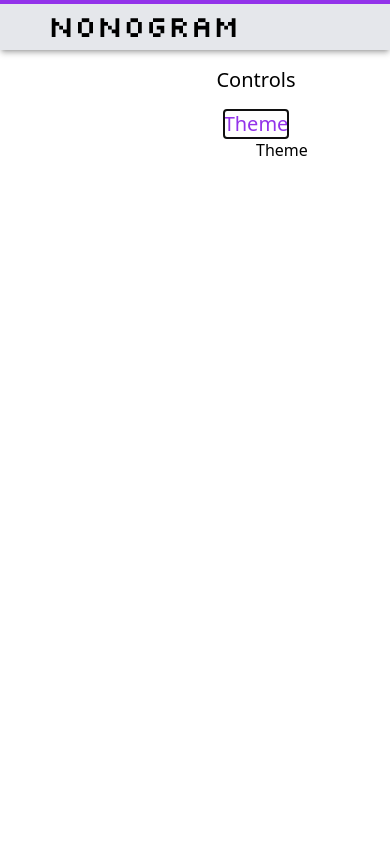
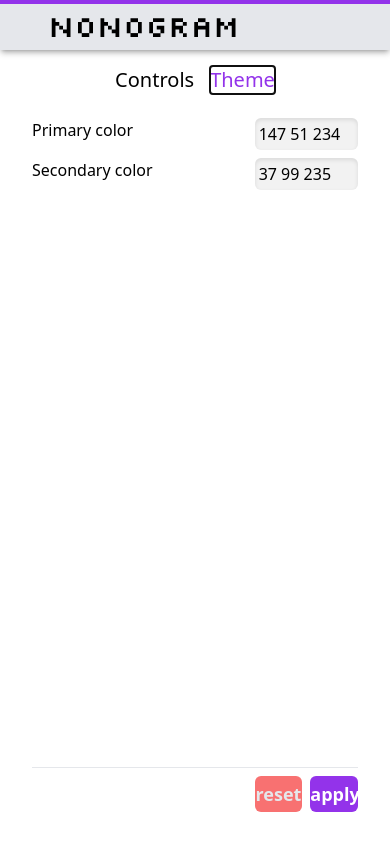
Before and after one commit to pharaok/nonogram, a Next.js app: page /settings in a window 390 px wide. Both pictures are taken after a click on the tab "Theme". Built offline with nearby package versions, Linux system fonts and the light colour scheme.

Commit message:
create theme settings tab

```diff
--- a/src/app/settings/page.tsx
+++ b/src/app/settings/page.tsx
@@ -1,12 +1,35 @@
 "use client";
 import * as Tabs from "@radix-ui/react-tabs";
-import { useSettings } from "settings";
+import Input from "components/input";
+import produce from "immer";
+import { capitalize, chunk } from "lodash-es";
+import { useState } from "react";
+import { Color, useSettings } from "settings";
 
+const hexToRGB = (hex: string) =>
+  chunk(hex.slice(1).split(""), 2)
+    .map((c) => parseInt(c.join(""), 16))
+    .join(" ");
+const RGBToHex = (rgb: string) =>
+  `#${rgb
+    .split(" ")
+    .map((n) => parseInt(n).toString(16).padStart(2, "0").toUpperCase())
+    .join("")}`;
+const toRGB = (s: string) => {
+  if (s[0] === "#") return hexToRGB(s);
+  return s;
+};
 export default function Settings() {
+  const colors = useSettings((state) => state.colors);
+  const setColor = useSettings((state) => state.setColor);
+  const [currColors, setCurrColors] = useState(colors);
   return (
-    <main>
-      <Tabs.Root defaultValue="controls" className="mx-64">
-        <Tabs.List className="flex flex-wrap justify-center gap-4 text-xl">
+    <main className="relative flex-1">
+      <Tabs.Root
+        defaultValue="controls"
+        className="absolute inset-0 mx-8 mb-8 flex flex-col gap-2 md:mx-[20%]"
+      >
+        <Tabs.List className="mb-4 flex flex-wrap justify-center gap-4 text-xl">
           {["Controls", "Theme"].map((v, i) => (
             <Tabs.Trigger
               key={i}
@@ -17,8 +40,62 @@ export default function Settings() {
             </Tabs.Trigger>
           ))}
         </Tabs.List>
+
         <Tabs.Content value="controls">Controls</Tabs.Content>
-        <Tabs.Content value="theme">Theme</Tabs.Content>
+        <Tabs.Content asChild value="theme">
+          <div className="grid grid-cols-3 gap-[inherit]">
+            {(Object.keys(currColors) as Color[]).map((color) => (
+              <>
+                <label className="col-span-2">{`${capitalize(
+                  color
+                )} color`}</label>
+                <Input
+                  type="text"
+                  value={currColors[color]}
+                  onChange={(e) => {
+                    setCurrColors(
+                      produce(currColors, (draft) => {
+                        draft[color] = e.currentTarget.value;
+                      })
+                    );
+                  }}
+                  key={color}
+                  onBlur={() => {
+                    (
+                      document.querySelector(":root") as HTMLElement
+                    ).style.setProperty(
+                      `--color-${color}`,
+                      toRGB(currColors[color])
+                    );
+                  }}
+                />
+              </>
+            ))}
+          </div>
+        </Tabs.Content>
+
+        <div className="flex-1 border-b border-b-gray-200"></div>
+        <div className="grid grid-cols-6 gap-[inherit]">
+          <button
+            className="col-start-5 rounded-md bg-red-400 py-1 text-lg font-bold text-white disabled:text-gray-200"
+            disabled={(Object.keys(colors) as Color[]).every(
+              (color) => toRGB(currColors[color]) === colors[color]
+            )}
+            onClick={() => setCurrColors(colors)}
+          >
+            reset
+          </button>
+          <button
+            className="rounded-md bg-primary py-1 text-lg font-bold text-white transition hover:bg-secondary"
+            onClick={(e) => {
+              (Object.keys(currColors) as Color[]).map((color) => {
+                setColor(color, toRGB(currColors[color]));
+              });
+            }}
+          >
+            apply
+          </button>
+        </div>
       </Tabs.Root>
     </main>
   );
--- /dev/null
+++ b/src/components/input.tsx
@@ -0,0 +1,10 @@
+import { HTMLProps } from "react";
+
+export default function Input(props: HTMLProps<HTMLInputElement>) {
+  return (
+    <input
+      {...props}
+      className={`${props.className} rounded-md bg-black/5 p-1 shadow-inner shadow-black/10`}
+    />
+  );
+}
--- a/src/settings.ts
+++ b/src/settings.ts
@@ -16,9 +16,10 @@ interface Settings {
     brush1: string[];
     brush2: string[];
   };
-  setColor: (color: keyof Settings["colors"], value: string) => void;
+  setColor: (color: Color, value: string) => void;
   setKeys: (action: keyof Settings["keys"], keys: string[]) => void;
 }
+export type Color = keyof Settings["colors"];
 
 export const useSettings = create(
   persist<Settings>(
```
